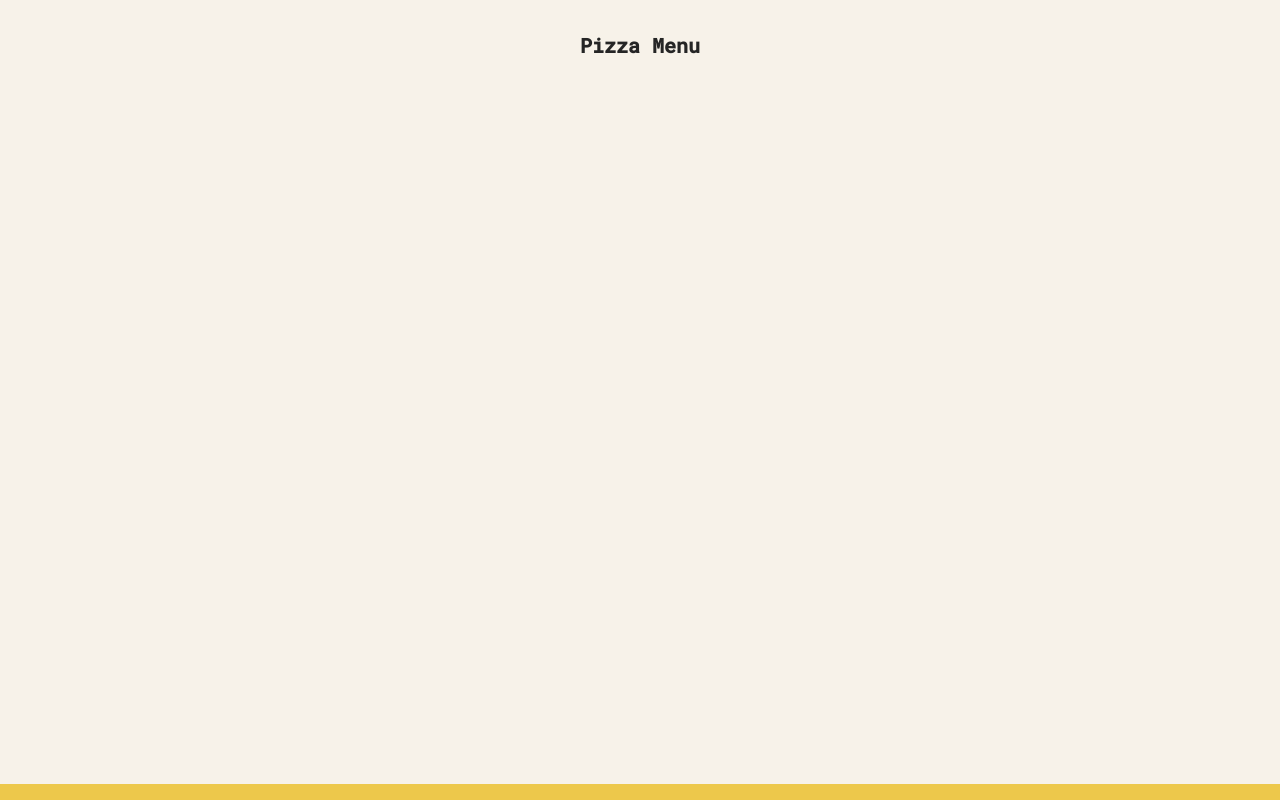
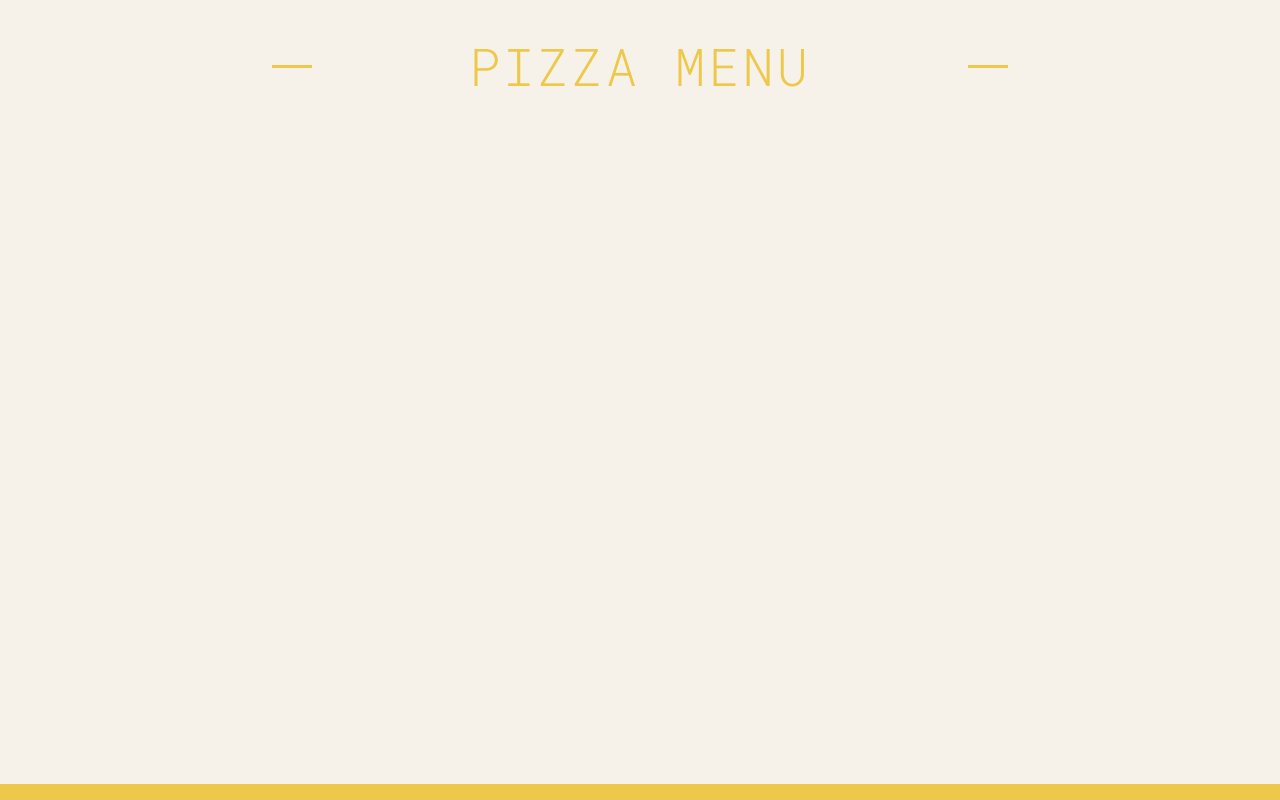
Before and after one commit to aleksandr-e-lebedev/pizza-menu, a React (Vite) app: page / in a window 1280 px wide. Built offline with nearby package versions, Linux system fonts and the light colour scheme; the HTML template or start-up script is replaced by a standard one.

Commit message:
feat: build app header

```diff
--- a/src/App.tsx
+++ b/src/App.tsx
@@ -1,7 +1,9 @@
+import Header from '@/components/Header';
+
 export default function App() {
   return (
     <div className="container">
-      <h1>Pizza Menu</h1>
+      <Header />
     </div>
   );
 }
--- /dev/null
+++ b/src/components/Header.tsx
@@ -0,0 +1,7 @@
+export default function Header() {
+  return (
+    <header className="header">
+      <h1 className="header__title">Pizza Menu</h1>
+    </header>
+  );
+}
--- a/src/index.css
+++ b/src/index.css
@@ -37,3 +37,46 @@ body {
 }
 
 /* *************** */
+
+.header {
+  align-self: stretch;
+}
+
+.header__title {
+  display: block;
+  width: 100%;
+
+  font-size: 5.2rem;
+  font-weight: 300;
+  letter-spacing: 3px;
+  text-transform: uppercase;
+  text-align: center;
+
+  color: #edc84b;
+
+  position: relative;
+}
+
+.header__title::before,
+.header__title::after {
+  display: block;
+  content: '';
+
+  width: 4rem;
+  height: 3px;
+
+  background-color: #edc84b;
+
+  position: absolute;
+  top: calc(50% - 1px);
+}
+
+.header__title::before {
+  left: 0;
+}
+
+.header__title::after {
+  right: 0;
+}
+
+/* *************** */
```
